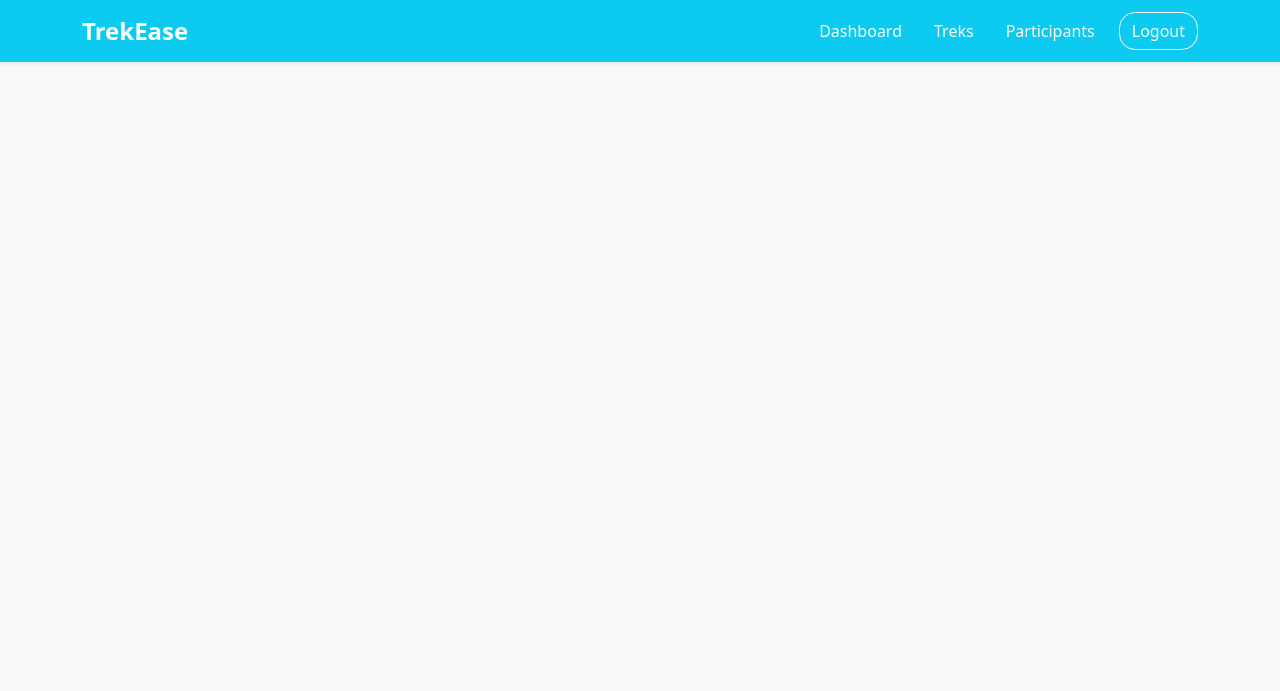
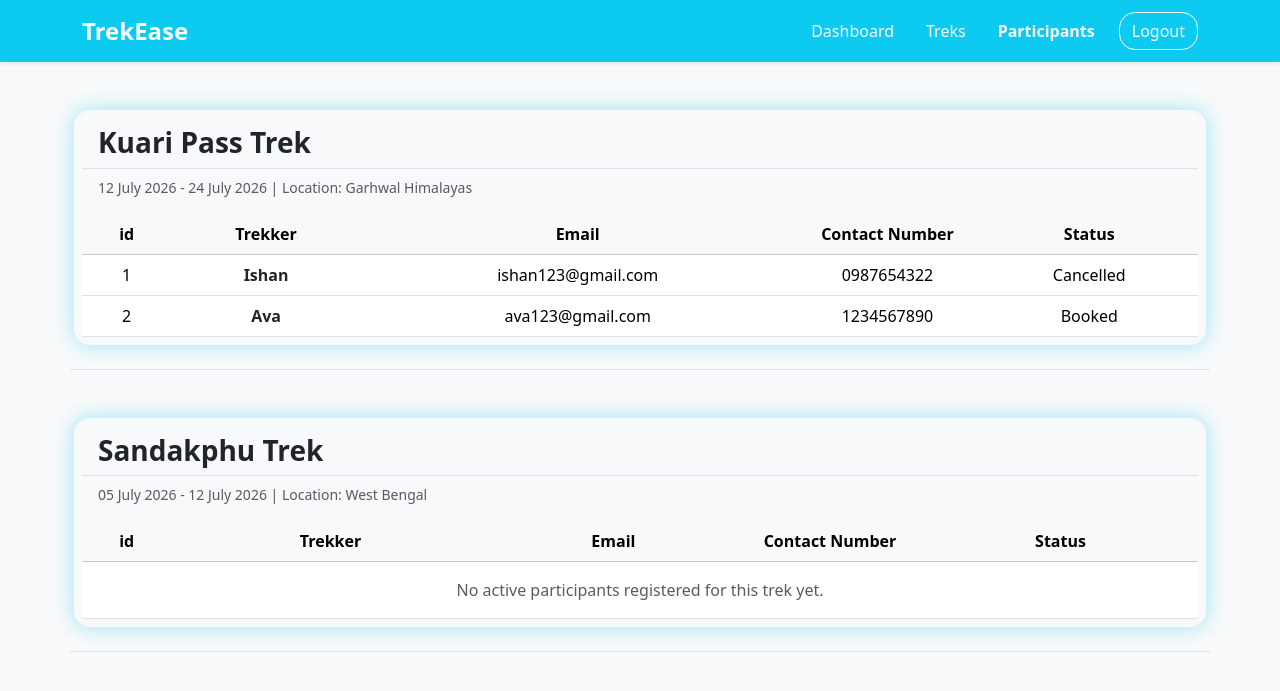
Before and after one commit to Tabish112005/Track_Managment_app, a Flask app: page /participants/7 in a window 1280 px wide. Shown: the top 691 px of the page. Run offline with Flask 3, Linux system fonts and the light colour scheme; data comes from the database, SQL or seed files in the repository; both versions use the stored data as it was after the commit.

Commit message:
staff Dashboard and trek management done

```diff
--- a/application/controllers.py
+++ b/application/controllers.py
@@ -238,7 +238,8 @@ def bookings():
 @app.route("/staff_dashboard/<int:staff_id>")
 def staff_dashboard(staff_id):
     staff = User.query.get(staff_id)
-    return render_template("/staff/staff_dashboard.html", staff=staff)
+    participants = sum(len([b for b in trek.bookings if b.status == 'Booked']) for trek in staff.assigned_trek)
+    return render_template("/staff/staff_dashboard.html", staff=staff, participants=participants)
 
 @app.route("/staff_treks/<int:staff_id>")
 def staff_treks(staff_id):
@@ -248,7 +249,8 @@ def staff_treks(staff_id):
 @app.route("/participants/<int:staff_id>")
 def participants(staff_id):
     staff =User.query.get(staff_id)
-    return render_template("/staff/participants.html", staff=staff)
+    trek = Trek.query.filter_by(staff_id=staff_id).all()
+    return render_template("/staff/participants.html", staff=staff, trek=trek)
 
 
 
--- a/templates/admin/admin_dashboard.html
+++ b/templates/admin/admin_dashboard.html
@@ -17,7 +17,7 @@
                 <a class="navbar-brand fw-bold fs-4" href="#">TrekEase</a>
             </div>
             <ul class="nav align-items-center">
-                <li class="nav-item"><a class="nav-link active link-light" href="#">Dashboard</a></li>
+                <li class="nav-item"><a class="nav-link active link-light fw-bold" href="#">Dashboard</a></li>
                 <li class="nav-item"><a class="nav-link link-light" href="treks">Treks</a></li>
                 <li class="nav-item"><a class="nav-link link-light" href="staff">Staff</a></li>
                 <li class="nav-item"><a class="nav-link link-light" href="pending_staff">Applications</a></li>
--- a/templates/admin/pending_staff.html
+++ b/templates/admin/pending_staff.html
@@ -18,7 +18,7 @@
                     <li class="nav-item"><a class="nav-link active link-light" href="admin_dashboard">Dashboard</a></li>
                     <li class="nav-item"><a class="nav-link link-light" href="treks">Treks</a></li>
                     <li class="nav-item"><a class="nav-link link-light" href="staff">Staff</a></li>
-                    <li class="nav-item"><a class="nav-link link-light" href="#">Applications</a></li>
+                    <li class="nav-item"><a class="nav-link link-light fw-bold" href="#">Applications</a></li>
                     <li class="nav-item"><a class="nav-link link-light" href="users">Trekkers</a></li>
                     <li class="nav-item"><a class="nav-link link-light" href="bookings">Bookings</a></li>
                     <li class="nav-item ms-2">
--- a/templates/admin/staff.html
+++ b/templates/admin/staff.html
@@ -17,7 +17,7 @@
             <ul class="nav align-items-center">
                 <li class="nav-item"><a class="nav-link active link-light" href="admin_dashboard">Dashboard</a></li>
                 <li class="nav-item"><a class="nav-link link-light" href="treks">Treks</a></li>
-                <li class="nav-item"><a class="nav-link link-light" href="#">Staff</a></li>
+                <li class="nav-item"><a class="nav-link link-light fw-bold" href="#">Staff</a></li>
                 <li class="nav-item"><a class="nav-link link-light" href="pending_staff">Applications</a></li>
                 <li class="nav-item"><a class="nav-link link-light" href="users">Trekkers</a></li>
                 <li class="nav-item"><a class="nav-link link-light" href="bookings">Bookings</a></li>
@@ -39,6 +39,7 @@
 
                         </div>
                         <div class="col-auto">
+                            <form action="/search/1/staff" method="POST">
                             <select class="form-select rounded-3" aria-label="Default select example" name="parameter">
                                 <option value="3">Name</option>
                                 <option value="1">id</option>
@@ -46,6 +47,7 @@
                                 <option value="3">Email</option>
                                 <option value="2">Phone No</option>
                             </select>
+                            </form>
                         </div>
                         <div class="col-auto">
                             <input type="submit" class="btn btn-outline-success rounded-3 mb-3" value="Search">
--- a/templates/admin/treks.html
+++ b/templates/admin/treks.html
@@ -16,7 +16,7 @@
             </div>
             <ul class="nav align-items-center">
                 <li class="nav-item"><a class="nav-link active link-light" href="admin_dashboard">Dashboard</a></li>
-                <li class="nav-item"><a class="nav-link link-light" href="#">Treks</a></li>
+                <li class="nav-item"><a class="nav-link link-light fw-bold" href="#">Treks</a></li>
                 <li class="nav-item"><a class="nav-link link-light" href="staff">Staff</a></li>
                 <li class="nav-item"><a class="nav-link link-light" href="pending_staff">Applications</a></li>
                 <li class="nav-item"><a class="nav-link link-light" href="users">Trekkers</a></li>
--- a/templates/admin/users.html
+++ b/templates/admin/users.html
@@ -19,7 +19,7 @@
                     <li class="nav-item"><a class="nav-link link-light" href="treks">Treks</a></li>
                     <li class="nav-item"><a class="nav-link link-light" href="staff">Staff</a></li>
                     <li class="nav-item"><a class="nav-link link-light" href="pending_staff">Applications</a></li>
-                    <li class="nav-item"><a class="nav-link link-light" href="#">Trekkers</a></li>
+                    <li class="nav-item"><a class="nav-link link-light fw-bold" href="#">Trekkers</a></li>
                     <li class="nav-item"><a class="nav-link link-light" href="bookings">Bookings</a></li>
                     <li class="nav-item ms-2">
                         <a href="/" class="btn btn-outline-light rounded-4">Logout</a>
--- a/templates/staff/participants.html
+++ b/templates/staff/participants.html
@@ -1,5 +1,6 @@
 <!DOCTYPE html>
 <html lang="en">
+
 <head>
     <meta charset="UTF-8">
     <meta name="viewport" content="width=device-width, initial-scale=1.0">
@@ -10,10 +11,9 @@
 {% if staff.status == "Pending" or staff.status == "Blacklisted" %}
 
 <body class="d-flex flex-column min-vh-100 bg-light">
-
     <nav class="navbar navbar-expand-lg navbar-dark bg-info shadow-sm">
         <div class="container">
-            <div class="navbar-brand ">
+            <div class="navbar-brand">
                 <a class="navbar-brand fw-bold fs-4" href="#">TrekEase</a>
             </div>
             <ul class="nav align-items-center">
@@ -22,45 +22,97 @@
                 </li>
             </ul>
         </div>
-        </div>
     </nav>
+
     {% if staff.status == "Pending" %}
     <div class="container text-center" id="pending-message">
         <h2 class="mb-3 border-bottom pb-2">Approval Pending</h2>
-        <p class=" fs-6 fw-semibold">Hello {{staff.name}}, your staff registration is pending for admin approval</p>
+        <p class="fs-6 fw-semibold">Hello {{staff.name}}, your staff registration is pending for admin approval</p>
         <p class="fw-light">Once approved, you will be able to access your staff dashboard</p>
         <a href="/" class="btn btn-outline-danger rounded-4">Logout</a>
     </div>
     {% else %}
     <div class="container text-center" id="pending-message">
         <h2 class="mb-3 border-bottom pb-2">Access Restricted</h2>
-        <p class=" fs-6 fw-semibold ">Hello {{staff.name}}, your staff id has been blocked by admin</p>
+        <p class="fs-6 fw-semibold">Hello {{staff.name}}, your staff id has been blocked by admin</p>
         <a href="/" class="btn btn-outline-danger rounded-4">Logout</a>
     </div>
     {% endif %}
+</body>
 
-</body>
 {% else %}
+
 <body class="d-flex flex-column min-vh-100 bg-light">
     <nav class="navbar navbar-expand-lg navbar-dark bg-info shadow-sm">
         <div class="container">
-            <div class="navbar-brand ">
+            <div class="navbar-brand">
                 <a class="navbar-brand fw-bold fs-4" href="#">TrekEase</a>
             </div>
             <ul class="nav align-items-center">
-                <li class="nav-item"><a class="nav-link active link-light" href="/staff_dashboard/{{staff.id}}">Dashboard</a></li>
+                <li class="nav-item"><a class="nav-link link-light" href="/staff_dashboard/{{staff.id}}">Dashboard</a>
+                </li>
                 <li class="nav-item"><a class="nav-link link-light" href="/staff_treks/{{staff.id}}">Treks</a></li>
-                <li class="nav-item"><a class="nav-link link-light" href="/participants/{{staff.id}}">Participants</a>
-                </li>
+                <li class="nav-item"><a class="nav-link active link-light fw-bold"
+                        href="/participants/{{staff.id}}">Participants</a></li>
                 <li class="nav-item ms-2">
                     <a href="/" class="btn btn-outline-light rounded-4">Logout</a>
                 </li>
             </ul>
         </div>
-        </div>
     </nav>
     <br>
 
+    {% for trek in staff.assigned_trek %}
+    <div class="container border-bottom mb-4">
+        <div class="mt-3">
+            <div class="row mb-3 g-3">
+                <div class="mb-2 my-4 rounded-4" id="border-blue">
+
+                    <div class="d-flex justify-content-between align-items-center border-bottom pb-2 mt-3 px-3">
+                        <h3 class="fw-semibold my-0">{{trek.trek_name}}</h3>
+                    </div>
+                    <p class="text-muted px-3 mt-2 small">{{trek.start_date.strftime("%d %B %Y")}} -
+                        {{trek.end_date.strftime("%d %B %Y")}} | Location: {{trek.location}}</p>
+
+                    <table class="table table-hover align-middle mb-2">
+                        <thead class="text-center table-light sticky-top">
+                            <tr>
+                                <th scope="col" style="width: 8%;">id</th>
+                                <th scope="col">Trekker</th>
+                                <th scope="col">Email</th>
+                                <th scope="col" class="col-2">Contact Number</th>
+                                <th scope="col">Status</th>
+                            </tr>
+                        </thead>
+                        <tbody class="text-center">
+                            {% for booking in trek.bookings %}
+                            <tr>
+                                <td>{{loop.index}}</td>
+                                <td class="fw-semibold text-dark">{{booking.user.name}}</td>
+                                <td>{{booking.user.email}}</td>
+                                <td>{{booking.user.phone_no if booking.user.phone_no else 'N/A'}}</td>
+                                <td>{{booking.status}}</td>
+
+                            </tr>
+
+                            {% else %}
+                            <tr>
+                                <td colspan="6" class="text-center text-muted py-3">No active participants registered
+                                    for this trek yet.</td>
+                            </tr>
+                            {% endfor %}
+                        </tbody>
+                    </table>
+                </div>
+            </div>
+        </div>
+    </div>
+    {% else %}
+    <div class="my-5">
+        <h5 class="text-center m-2 fw-semibold text-muted">No Upcoming Treks Assigned To You</h5>
+    </div>
+    {% endfor %}
 </body>
 {% endif %}
+
 </html>
--- a/templates/staff/staff_dashboard.html
+++ b/templates/staff/staff_dashboard.html
@@ -50,7 +50,7 @@
                 <a class="navbar-brand fw-bold fs-4" href="#">TrekEase</a>
             </div>
             <ul class="nav align-items-center">
-                <li class="nav-item"><a class="nav-link active link-light" href="#">Dashboard</a></li>
+                <li class="nav-item"><a class="nav-link active link-light fw-bold" href="#">Dashboard</a></li>
                 <li class="nav-item"><a class="nav-link link-light" href="/staff_treks/{{staff.id}}">Treks</a></li>
                 <li class="nav-item"><a class="nav-link link-light" href="/participants/{{staff.id}}">Participants</a>
                 </li>
@@ -80,7 +80,7 @@
                 <div class="card h-100 rounded-4 ">
                     <div class="card-body" id="border-blue">
                         <h5 class="card-title fw-bold">Total Participants</h5>
-                        <p class="fs-5"></p>
+                        <p class="fs-5">{{participants}}</p>
                     </div>
                 </div>
             </div>
--- a/templates/user/my_bookings.html
+++ b/templates/user/my_bookings.html
@@ -43,7 +43,7 @@
                 <ul class="nav align-items-center">
                 <li class="nav-item"><a class="nav-link active link-light" href="/user_dashboard/{{user.id}}">Dashboard</a></li>
                 <li class="nav-item"><a class="nav-link link-light" href="/user_treks/{{user.id}}">Treks</a></li>
-                <li class="nav-item"><a class="nav-link link-light" href="/my_bookings/{{user.id}}">Bookings</a></li>
+                <li class="nav-item"><a class="nav-link link-light fw-bold" href="/my_bookings/{{user.id}}">Bookings</a></li>
                 <li class="nav-item"><a class="nav-link link-light" href="/profile/{{user.id}}">Profile</a></li>
                 <li class="nav-item ms-2">
                     <a href="/" class="btn btn-outline-light rounded-4">Logout</a>
--- a/templates/user/profile.html
+++ b/templates/user/profile.html
@@ -45,7 +45,7 @@
                         href="/user_dashboard/{{user.id}}">Dashboard</a></li>
                 <li class="nav-item"><a class="nav-link link-light" href="/user_treks/{{user.id}}">Treks</a></li>
                 <li class="nav-item"><a class="nav-link link-light" href="/my_bookings/{{user.id}}">Bookings</a></li>
-                <li class="nav-item"><a class="nav-link link-light" href="/profile/{{user.id}}">Profile</a></li>
+                <li class="nav-item"><a class="nav-link link-light fw-bold" href="/profile/{{user.id}}">Profile</a></li>
                 <li class="nav-item ms-2">
                     <a href="/" class="btn btn-outline-light rounded-4">Logout</a>
                 </li>
--- a/templates/user/user_dashboard.html
+++ b/templates/user/user_dashboard.html
@@ -40,7 +40,7 @@
                 <a class="navbar-brand fw-bold fs-4" href="#">TrekEase</a>
             </div>
             <ul class="nav align-items-center">
-                <li class="nav-item"><a class="nav-link active link-light" href="#">Dashboard</a></li>
+                <li class="nav-item"><a class="nav-link active link-light fw-bold" href="#">Dashboard</a></li>
                 <li class="nav-item"><a class="nav-link link-light" href="/user_treks/{{user.id}}">Treks</a></li>
                 <li class="nav-item"><a class="nav-link link-light" href="/my_bookings/{{user.id}}">Bookings</a></li>
                 <li class="nav-item"><a class="nav-link link-light" href="/profile/{{user.id}}">Profile</a></li>
@@ -91,6 +91,7 @@
                 <h2>Upcomming Treks</h2>
             </div>
             {% for book in user.bookings %}
+            {% if book.status == 'Booked' %}
             <br>
             <div class="col-md-3 col-sm-6 py-2">
                 <div class="card h-100 rounded-4 overflow-hidden " id="border-blue">
@@ -105,6 +106,7 @@
                     </div>
                 </div>
             </div>
+            {% endif %}
             {% else %}
             <div class="mt-2">
                 <p class="mx-2 fw-semibold text-mute">No Upcomming Treks</p>
--- a/templates/user/user_treks.html
+++ b/templates/user/user_treks.html
@@ -43,7 +43,7 @@
             <ul class="nav align-items-center">
                 <li class="nav-item"><a class="nav-link active link-light"
                         href="/user_dashboard/{{user.id}}">Dashboard</a></li>
-                <li class="nav-item"><a class="nav-link link-light" href="#">Treks</a></li>
+                <li class="nav-item"><a class="nav-link link-light fw-bold" href="#">Treks</a></li>
                 <li class="nav-item"><a class="nav-link link-light" href="/my_bookings/{{user.id}}">Bookings</a></li>
                 <li class="nav-item"><a class="nav-link link-light" href="/profile/{{user.id}}">Profile</a></li>
 
--- a/templates/user_details.html
+++ b/templates/user_details.html
@@ -72,7 +72,7 @@
                 Username: {{user.username}} <br>
                 Email: {{user.email}} <br>
                 Contact NUmber : {{user.phone_no}}<br>
-                Joined On: {{ user.created_at.strftime("%d %b %Y") }}
+                Joined On: {{user.created_at.strftime("%d %b %Y")}}
             </p>
         </div>
         <br>
```
Also changed, not shown: templates/admin/bookings.html (+4 -3 lines), templates/staff/staff_treks.html (+16 -7 lines), templates/update_trek.html (+55 -5 lines), instance/treking-database.sqlite3.
